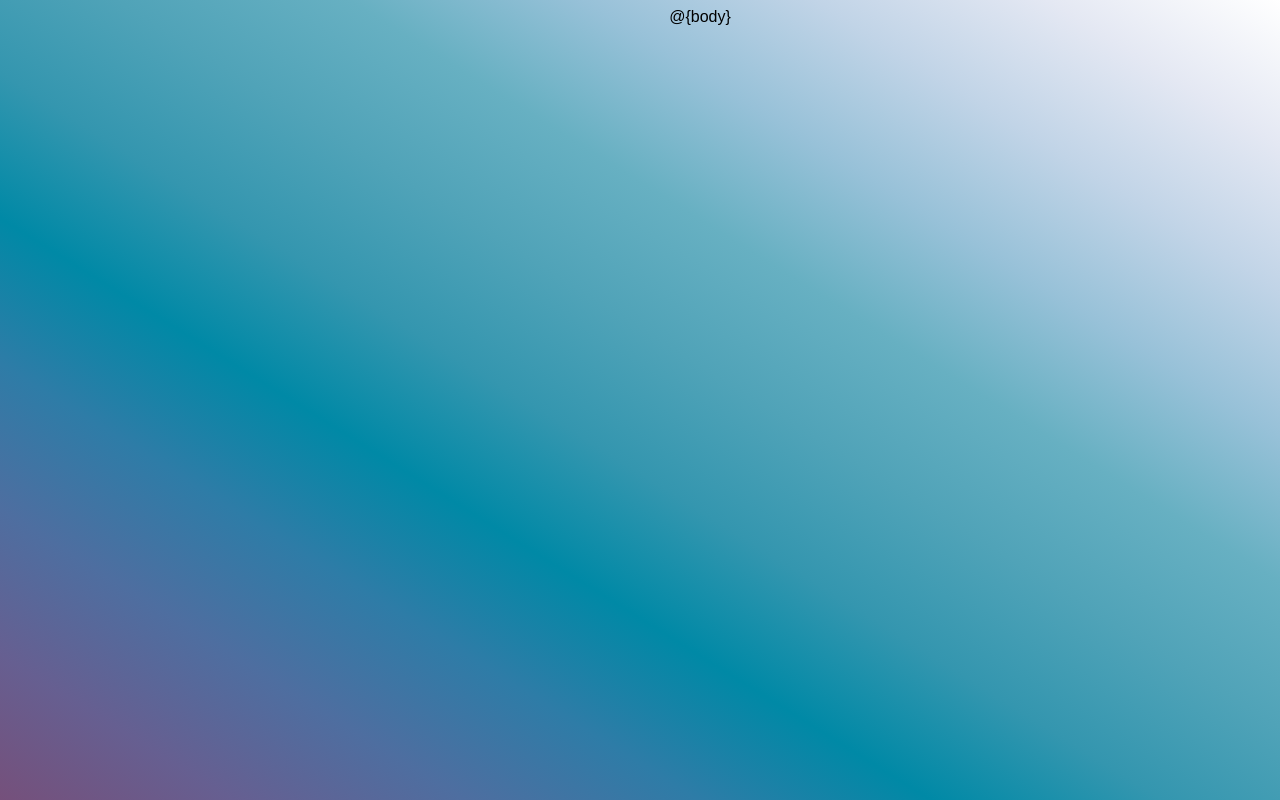
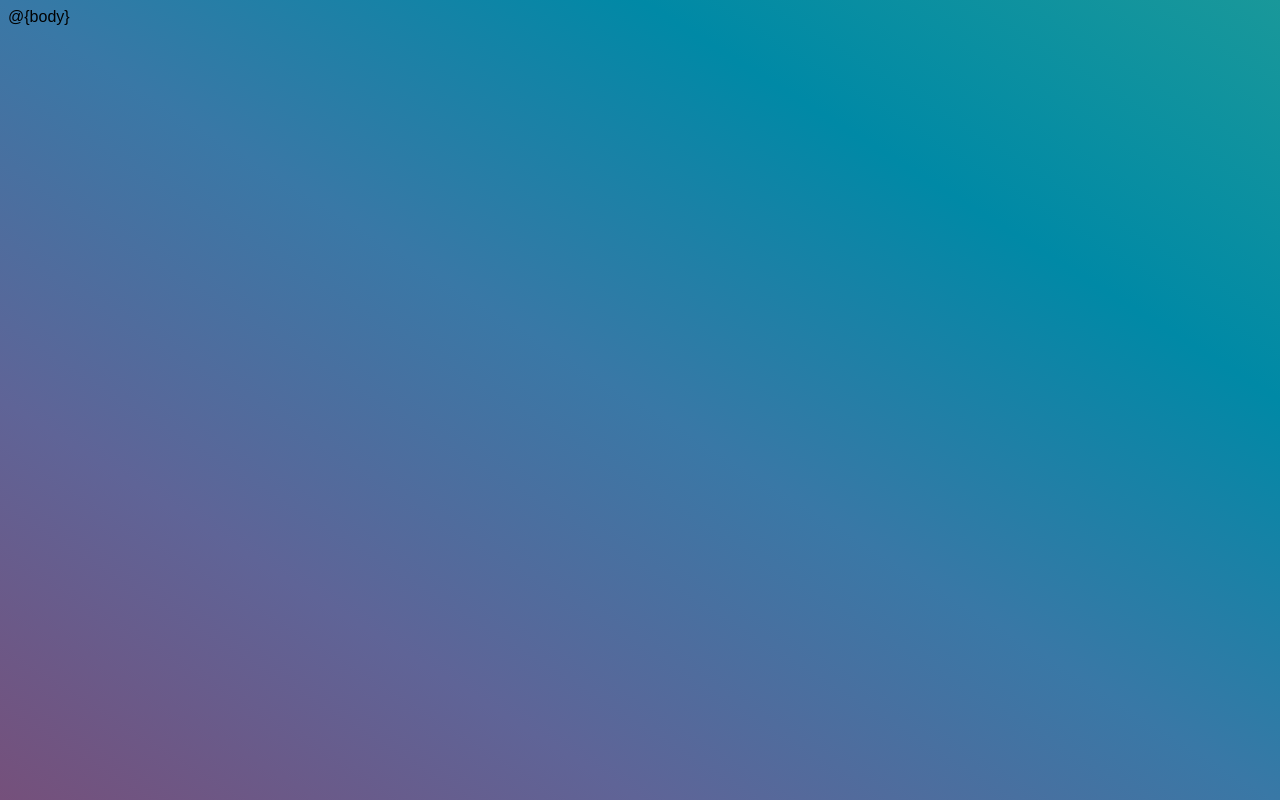
Before and after one commit to kerstin-w/tic-tac-toe, a website: page views/layout.html in a window 1280 px wide. Drawn offline with nearby package versions, Linux system fonts and the light colour scheme.

Commit message:
Fix: centralization does not take effect

```diff
--- a/views/layout.html
+++ b/views/layout.html
@@ -16,15 +16,7 @@
 
         body {
             font-family: Arial;
-            background-image: linear-gradient(to right top, #75507b, #665f91, #4e6ea0, #2e7ca7, #0089a6, #3496af, #50a3b8, #67b0c2, #97c1d8, #c1d4e7, #e4e8f3, #ffffff);
-        }
-
-        #container {
-            display: flex;
-            flex-direction: column;
-            justify-content: center;
-            align-items: center;
-            margin-left: 120px;
+            background-image: linear-gradient(to right top, #75507b, #5f6497, #3978a6, #0089a6, #19989a);
         }
 
         /**
@@ -37,6 +29,10 @@
             user-select: none;
             -ms-user-select: none;
             -webkit-user-select: none;
+        }
+
+        .xterm-screen {
+            margin: 0 auto;
         }
 
         .xterm.focus,
@@ -180,8 +176,7 @@
         }
     </style>
 </head>
-<div id="container">
-    @{body}
-</div>
+
+@{body}
 
 </html>
```
